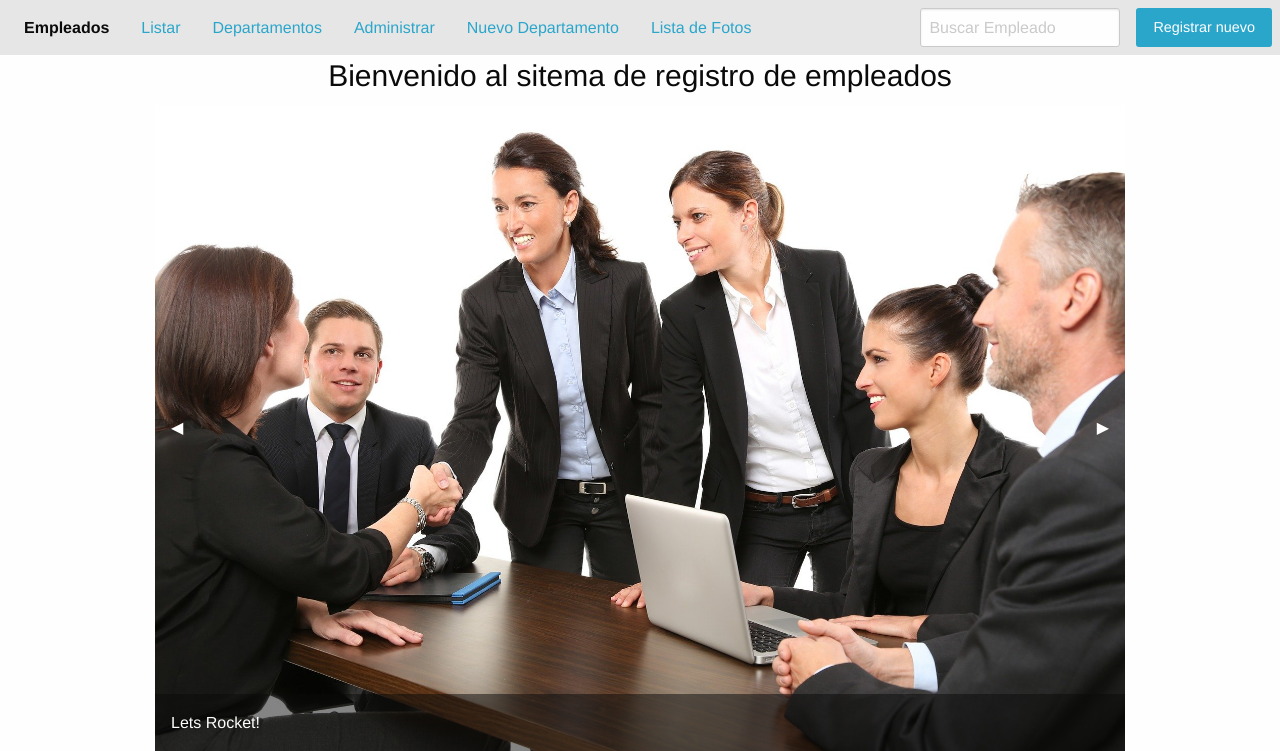
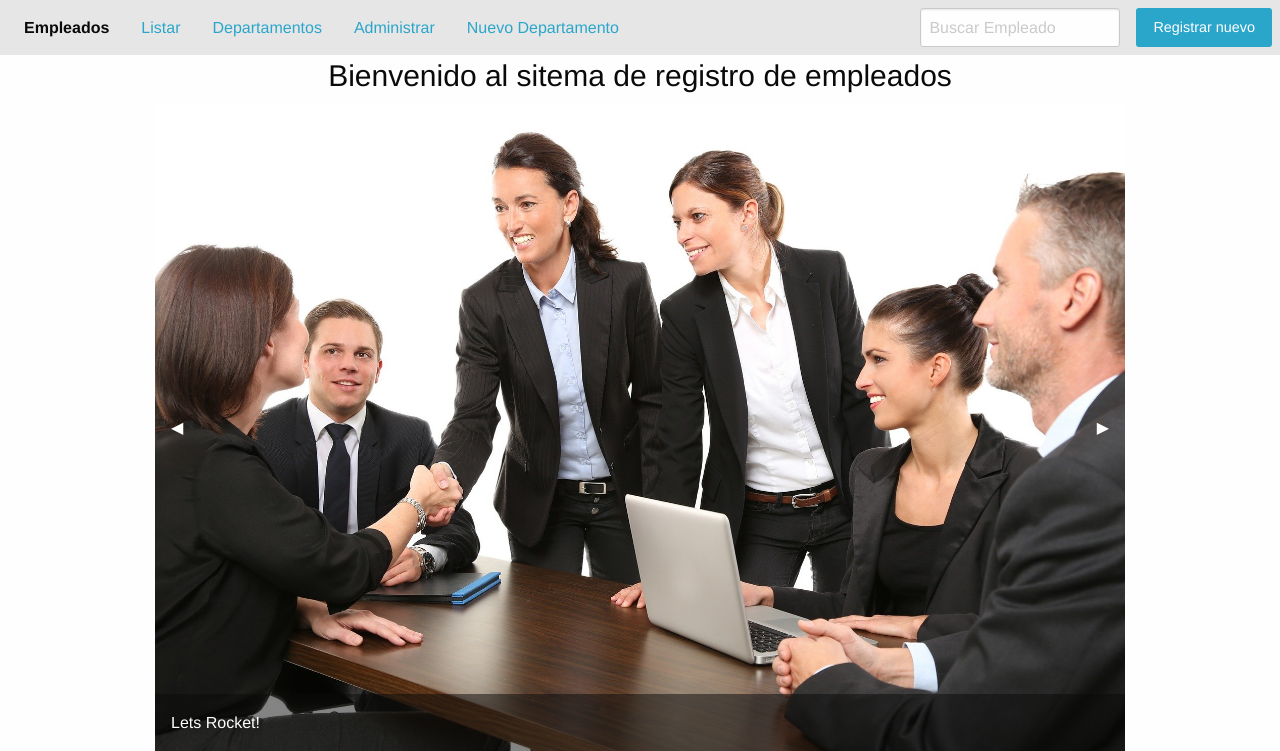
Before and after one commit to LuisMezquite/empleado, a Django app: template templates/incio.html in a window 1280 px wide. Shown: the top 751 px of the page. Run offline with Django 4.2, Linux system fonts and the light colour scheme; the template is opened without the code that fills it, so the values that code supplies are empty; some libraries are stand-ins or nearby versions.

Commit message:
se eliminar url con error del header

```diff
--- a/templates/includes/header.html
+++ b/templates/includes/header.html
@@ -6,7 +6,6 @@
         <li><a href="{% url 'departamento_app:departamento_list' %}">Departamentos</a></li>
         <li><a href="{% url 'persona_app:empleados_admin' %}">Administrar</a></li>
         <li><a href="{% url 'departamento_app:nuevo_departamento' %}">Nuevo Departamento</a></li>
-        <li><a href="{% url 'lista-fotos' %}">Lista de Fotos</a></li>
       </ul>
     </div>
     <div class="top-bar-right">
```
